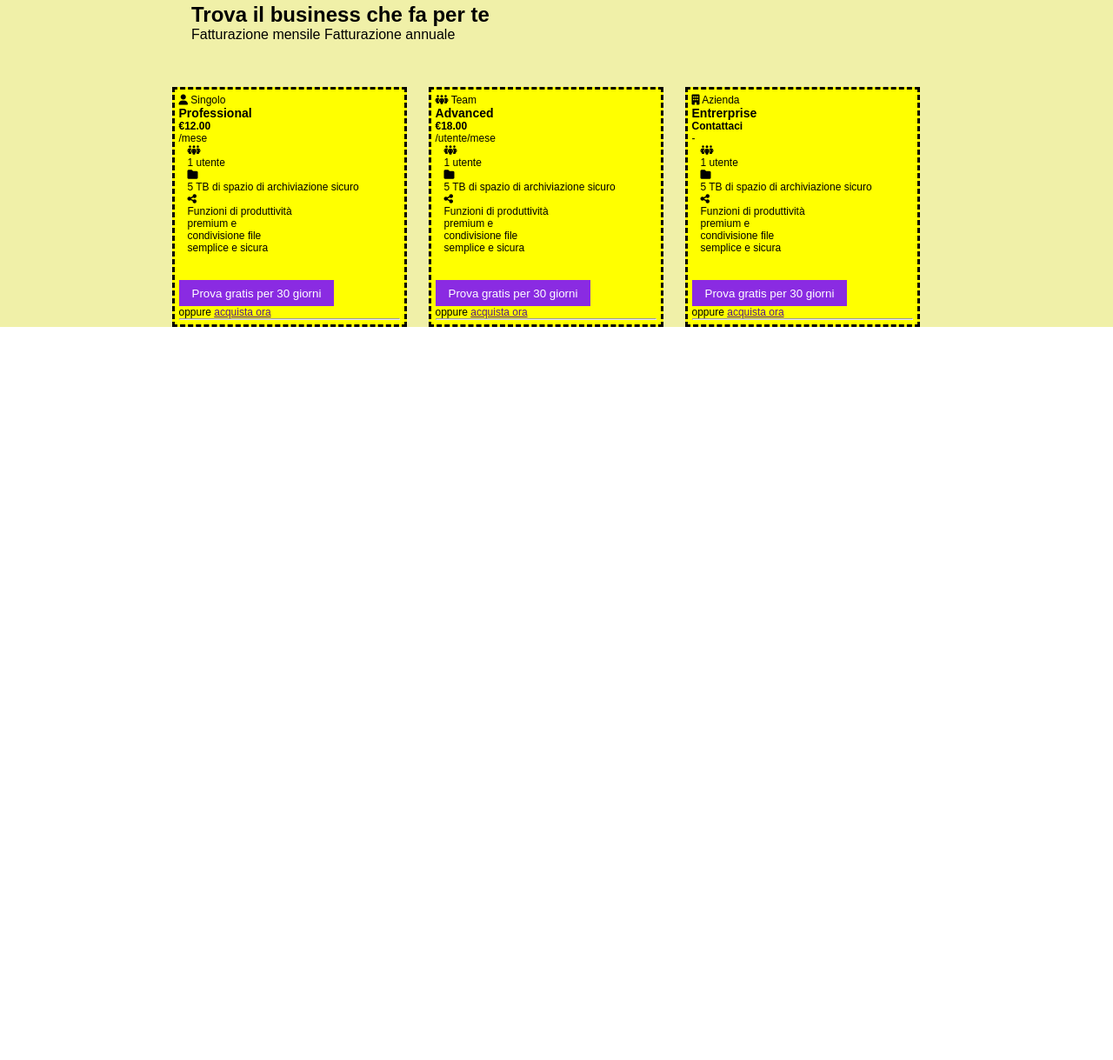
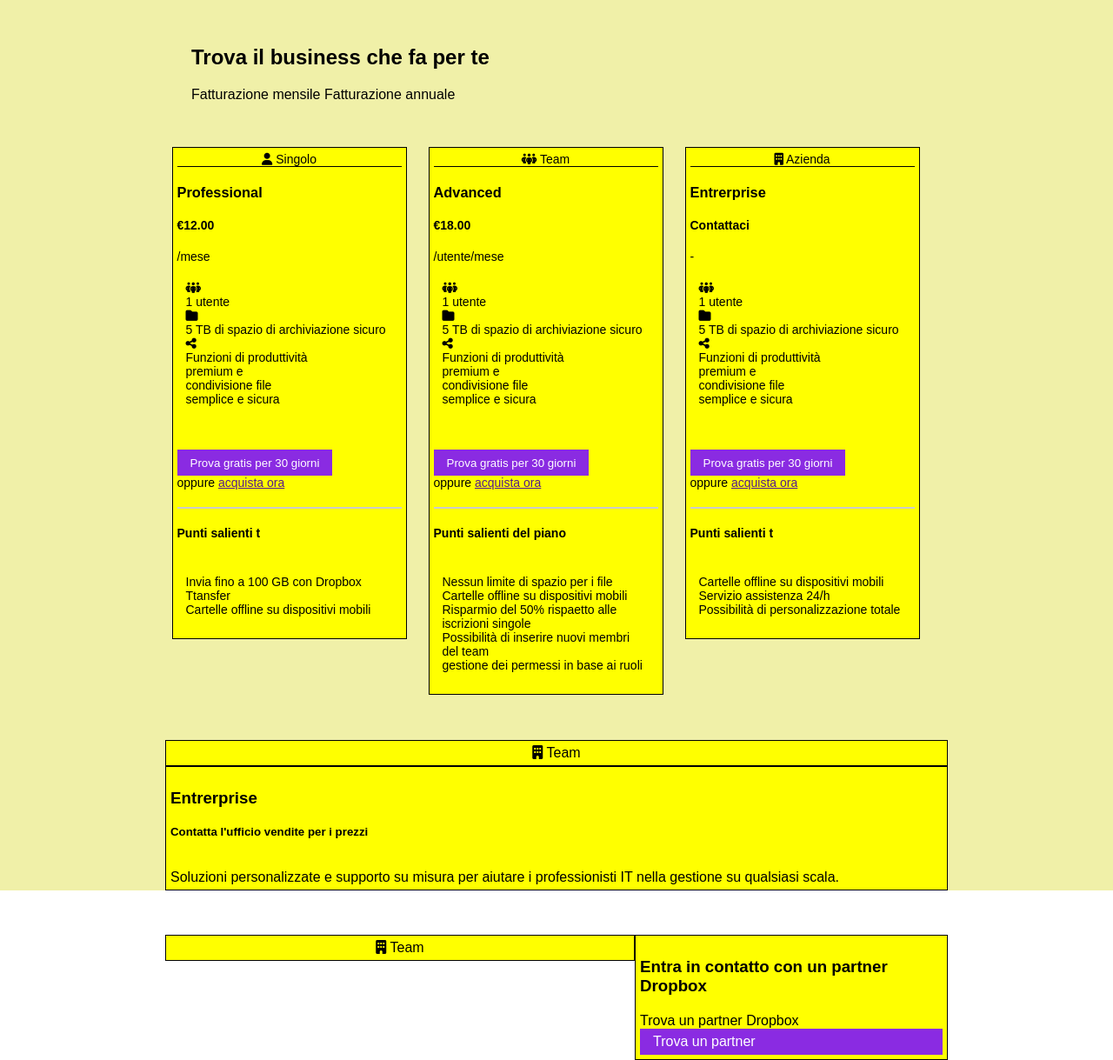
Before and after one commit to eltonanit/htmlcss-dropbox, a plain HTML site: page index.html in a window 1280 px wide. Shown: the part 609-1828 px from the top of the page at 87% size. Before the commit the page ends 985 px from the top, so only its background shows below. Drawn offline with Linux system fonts and the light colour scheme.

Commit message:
[UPD]Added 3 columns

```diff
--- a/css/style.css
+++ b/css/style.css
@@ -59,6 +59,18 @@ header{
 
 
 /*-----------------------------------------------------COLONNE*/
+r{
+    width: 10%;
+    margin: 20px 0;
+}
+h2,
+h3,
+h4,span ,ul
+{
+    margin: 20px 0;
+
+
+}
 .col-100{
     width: 100%;
 
@@ -68,15 +80,26 @@ header{
     width: 70%;
 
 }
+.col-60 {
+    width: 60%;
+
+}
+.col-40 {
+    width: 40%;
+
+}
 .col-30{
     width: 30%;
 }
+
+
 
 /*-----------------------------------------------------CONTENT*/
 
 .content-30{
     background-color: yellow;
-        border-style: dashed;
+
+        border: 1px solid;
 
         padding: 5px;
 
@@ -95,6 +118,13 @@ header{
 }
 
 /*-----------------------------------------------------INSIDE FIRST 3 COLONNE*/
+.font-12 {
+    font-size: 14px;
+}
+.border-bt{
+    border-bottom: solid 1px;
+    width: 100%;
+}
 
 
 /*-----------------------------------------------------UTILITIES*/
@@ -133,9 +163,6 @@ h1{
     font-size: 40px;
 }
 
-.font-12 {
-    font-size: 12px;
-}
 
 /*-----------------------------------------------------space*/
 
@@ -146,7 +173,7 @@ h1{
     padding: 0 20px;
 }
 
- .my-30{
+.my-30{
     margin-top: 30px;
 }
 .mx-10{
@@ -156,3 +183,29 @@ h1{
 .h-4{
     height: 4vw;
 }
+
+/*-----------------------------------------------------PROVE*/
+
+
+ .table {
+     width: 80%;
+     /* Larghezza del contenitore */
+     margin: 0 auto;
+     /* Centra il contenitore orizzontalmente */
+     padding: 20px;
+     border: 1px solid #ccc;
+     background-color: #f9f9f9;
+ }
+
+ .content-top,
+ .content-bottom {
+     padding: 10px;
+ }
+
+ hr {
+     border: none;
+     border-top: 2px solid #ccc;
+     /* Colore e spessore della linea */
+     margin: 20px 0;
+     /* Spaziatura intorno alla linea */
+ }
--- a/index.html
+++ b/index.html
@@ -118,7 +118,7 @@
                         <div class="content-30">
                             <div class="top">
 
-                                <div>
+                                <div class="text-center border-bt">
                                     <i class="fa-solid fa-user"></i>
                                     <span>Singolo</span>
                                 </div>
@@ -154,12 +154,21 @@
                             <div class="my-30 mb-30">
                                 <button class="btn-blue">Prova gratis per 30 giorni
                                 </button>
+                                <span class="my-30">oppure <a href="">acquista ora</a></span>
 
                             </div>
 
-                            <span>oppure <a href="">acquista ora</a></span>
+
                             <hr>
                             <div class="bottom"></div>
+
+                            <h4>Punti salienti t</h4>
+                            <ul class="inline-block">
+                                <li>Invia fino a 100 GB con Dropbox Ttansfer</li>
+                                <li>Cartelle offline su dispositivi mobili</li>
+
+                            </ul>
+
 
                         </div>
                     </div>
@@ -167,7 +176,7 @@
                     <div class="col-30 mx-10 font-12">
                         <div class="content-30">
                             <div class="top">
-                                <div>
+                                <div class="text-center border-bt ">
                                     <i class="fa-solid fa-people-group"></i>
                                     <span>Team</span>
                                 </div>
@@ -212,17 +221,27 @@
                             <hr>
                             <div class="bottom"></div>
 
+                            <h4>Punti salienti del piano</h4>
+                            <ul class="inline-block">
+                                <li>Nessun limite di spazio per i file</li>
+                                <li>Cartelle offline su dispositivi mobili</li>
+                                <li>Risparmio del 50% rispaetto alle iscrizioni singole</li>
+                                <li>Possibilità di inserire nuovi membri del team</li>
+                                <li>gestione dei permessi in base ai ruoli</li>
+
+                            </ul>
+
 
 
 
                         </div>
                     </div>
 
-                    <!-- TROVA IL BUSINESS  :  COLONNa 3          -->
+                    <!-- TROVA IL BUSINESS  :  COLONNA 3          -->
                     <div class="col-30 mx-10 font-12">
                         <div class="content-30">
                             <div class="top">
-                                <div>
+                                <div class="text-center border-bt">
                                     <i class="fa-solid fa-building"></i>
                                     <span>Azienda</span>
                                 </div>
@@ -263,6 +282,14 @@
                             <hr>
                             <div class="bottom"></div>
 
+                            <h4>Punti salienti t</h4>
+                            <ul class="inline-block">
+                                <li>Cartelle offline su dispositivi mobili</li>
+                                <li>Servizio assistenza 24/h</li>
+                                <li>Possibilità di personalizzazione totale</li>
+                            </ul>
+
+
 
                         </div>
                     </div>
@@ -271,7 +298,68 @@
             </div>
         </div>
 
+
+        <div class="bg-white">
+            <div class="h-4">
+
+            </div>
+            <!-- PARTE 3                                         TEAM-ENTERPRISE-->
+            <div class="container-sm">
+                <div class="row ">
+
+                    <div class="col-100 ">
+                        <div class="content-30 text-center">
+                            <i class="fa-solid fa-building"></i>
+                            <span>Team</span>
+
+
+                        </div>
+
+                        <div class="col-100">
+                            <div class="content-30">
+                                <h3>Entrerprise</h3>
+                                <h5>Contatta l'ufficio vendite per i prezzi</h5>
+                                <br><br>
+                                <p>Soluzioni personalizzate e supporto su misura per aiutare i professionisti IT nella
+                                    gestione su qualsiasi scala.</p>
+                            </div>
+
+                        </div>
+                    </div>
+                </div>
+
+            </div>
         </div>
+        <div class="h-4">
+
+        </div>
+        <!-- PARTE 4            -------------------------     ENTRA IN CONTATTO -->
+
+        <div class="container-sm">
+            <div class="row ">
+                <div class="col-60 ">
+                    <div class="content-30 text-center">
+                        <i class="fa-solid fa-building"></i>
+                        <span>Team</span>
+
+                    </div>
+                </div>
+                    <div class="col-40">
+                        <div class="content-30">
+                            <h3>Entra in contatto con un partner Dropbox</h3>
+                            <p>Trova un partner Dropbox</p>
+                            <div class="btn-blue">Trova un partner</div>
+                        </div>
+
+                    </div>
+
+            </div>
+        </div>
+
+
+
+
+
 
     </main>
     <!-- FOOTER -->
```
